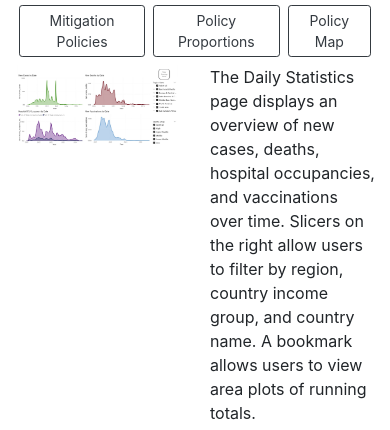
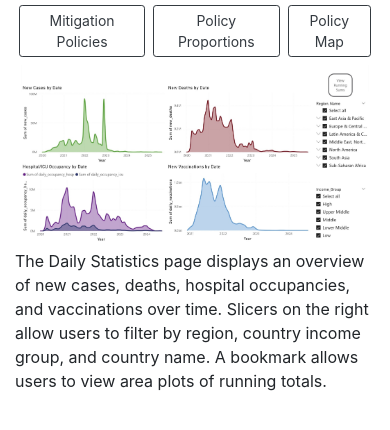
Before and after one commit to albeto4000/covid-dashboard, a plain HTML site: page index.html in a window 390 px wide. Shown: the part 577-1007 px from the top of the page. Drawn offline with nearby package versions, Linux system fonts and the light colour scheme.

Commit message:
Fixed image sizing for mobile users

```diff
--- a/index.html
+++ b/index.html
@@ -54,10 +54,10 @@
                 </div>
                 <!-- Dashboard Content (img/desc) -->
                 <div class="row" id="dashboard-content">
-                    <div class="col col-sm-12 col-md-8">
+                    <div class="col col-12 col-md-8">
                         <img id="dashboard-img" class="w-100" />
                     </div>
-                    <div class="col col-sm-12 col-md-4">
+                    <div class="col col-12 col-md-4">
                         <p id="dashboard-desc"></p>
                     </div>
                 </div>
```
